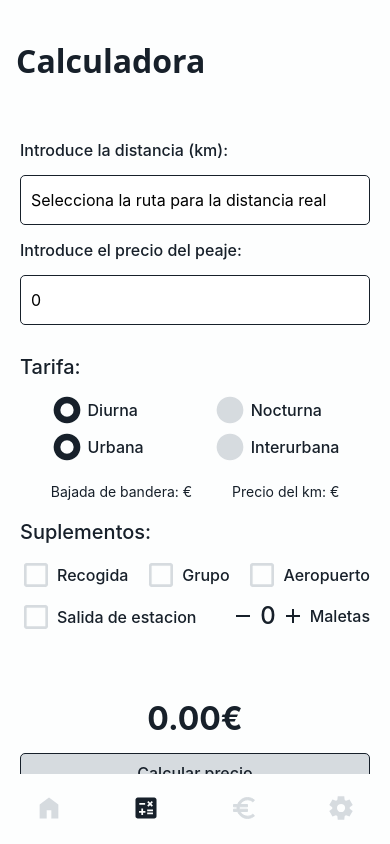
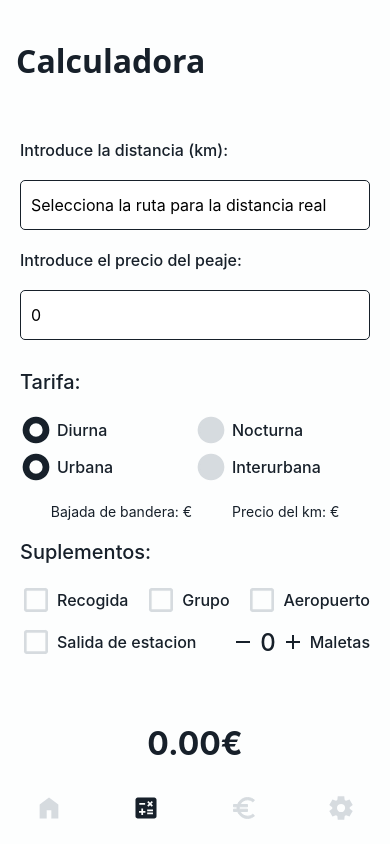
Before and after one commit to KevinFD95/TaxiTripCalculator, a React Native app: screen /calculator in a window 390 px wide. Built offline with nearby package versions, Linux system fonts and the light colour scheme.

Commit message:
2025/06/06 - Fix update
Updated CalculatorView:
- Fix UI distribution styles.
- Fix NaN result.

Update DetailsVIew:
- Fix UI total price location.

```diff
--- a/src/views/CalculatorView.jsx
+++ b/src/views/CalculatorView.jsx
@@ -165,6 +165,8 @@ export default function CalculatorNav() {
               />
               <Text style={themeStyles.h6}>Aeropuerto</Text>
             </View>
+          </View>
+          <View style={styles(theme).checkboxContainer}>
             <View style={styles(theme).iconLabel}>
               <CustomIconButton
                 onPress={() => setStation(!station)}
@@ -172,7 +174,6 @@ export default function CalculatorNav() {
               />
               <Text style={themeStyles.h6}>Salida de estacion</Text>
             </View>
-            <View>
             <View style={styles(theme).iconLabel}>
               <CustomIconButton
                 onPress={() =>
@@ -180,15 +181,12 @@ export default function CalculatorNav() {
                 }
                 icon={<RemoveIcon size={24} />}
               />
-                <Text style={[themeStyles.h6, { fontSize: 24 }]}>
-                  {suitcase}
-                </Text>
+              <Text style={[themeStyles.h6, { fontSize: 24 }]}>{suitcase}</Text>
               <CustomIconButton
                 onPress={() => setSuitcase(suitcase + 1)}
                 icon={<AddIcon size={24} />}
               />
               <Text style={themeStyles.h6}>Maletas</Text>
-              </View>
             </View>
           </View>
         </View>
@@ -272,6 +270,11 @@ export default function CalculatorNav() {
     );
 
     result = totalPrice.toFixed(2);
+
+    if (isNaN(result)) {
+      result = "0.00";
+    }
+
     setResult(result);
 
     addOp({
@@ -305,7 +308,7 @@ const styles = (theme) => {
   return StyleSheet.create({
     section: {
       marginBottom: 20,
-      gap: 5,
+      gap: 10,
     },
 
     valuesSection: {
@@ -324,13 +327,13 @@ const styles = (theme) => {
 
     tariffSection: {
       gap: 5,
+      width: "50%",
     },
 
     radiobuttonContainer: {
       flexWrap: "wrap",
       flexDirection: "row",
       justifyContent: "center",
-      gap: 70,
     },
 
     checkboxContainer: {
--- a/src/views/DetailsView.jsx
+++ b/src/views/DetailsView.jsx
@@ -142,12 +142,12 @@ export default function DetailsView({ navigation, route }) {
               </View>
             )}
           </View>
+        </ScrollView>
 
-          <View style={[styles.rowContainer, styles.totalPriceContainer]}>
-            <Text style={themeStyles.h6}>Precio total:</Text>
-            <Text style={themeStyles.h1}>{item.totalPrice}€</Text>
-          </View>
-        </ScrollView>
+        <View style={[styles.rowContainer, styles.totalPriceContainer]}>
+          <Text style={themeStyles.h6}>Precio total:</Text>
+          <Text style={themeStyles.h1}>{item.totalPrice}€</Text>
+        </View>
       </View>
       <CustomButton
         size={"large"}
```
Lines whose indentation alone changed are shown as unchanged.
